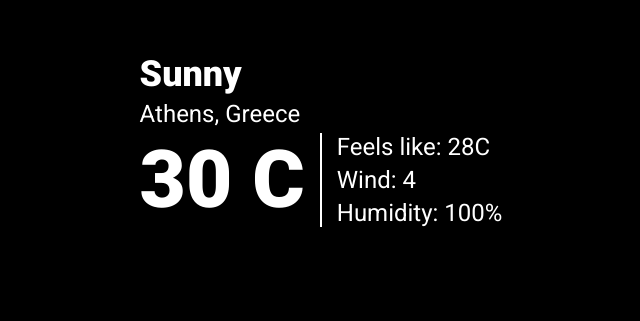
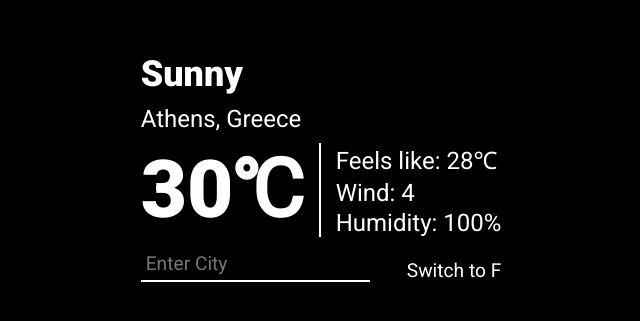
Before and after one commit to elk15/Weather_App, a website built with webpack: page dist/index.html in a window 1280 px wide. Shown: the part 147-468 px from the top of the page, without its empty margins (319-959 px from the left). Built offline with nearby package versions, Linux system fonts and the light colour scheme.

Commit message:
Add search bar and switch unit button

```diff
--- a/dist/index.html
+++ b/dist/index.html
@@ -13,12 +13,16 @@
             <h2 class="weather">Sunny</h2>
             <p class="location">Athens, Greece</p>
             <div class="details">
-                <h1 class="temp">30 C</h1>
+                <h1 class="temp">30<span>&#8451;</span> </h1>
                 <div class="more">
-                    <p>Feels like: <span class="feels-like">28C</span></p>
+                    <p>Feels like: <span class="feels-like">28<span>&#8451;</span> </span></p>
                     <p>Wind: <span class="wind">4</span></p>
                     <p>Humidity: <span class="humidity">100%</span></p>
                 </div>
+            </div>
+            <div class="controls">
+                <input type="search" class="search" placeholder="Enter City">
+                <p class="switch-unit">Switch to F</p>
             </div>
         </div>
     </div>
--- a/dist/style.css
+++ b/dist/style.css
@@ -20,7 +20,7 @@
     margin-top: 200px;
     display: flex;
     flex-direction: column;
-    gap: 5px;
+    gap: 10px;
     font-size: 1.5rem;
 }
 
@@ -41,8 +41,38 @@
     justify-content: space-between;
 }
 
+.card .controls {
+    display: flex;
+    justify-content: space-between;
+    gap: 5px;
+}
+
+.card .controls .switch-unit {
+    font-size: 1.2rem;
+    cursor: pointer;
+    align-self: end;
+}
+
+.card .controls .search:focus{
+    outline: none;
+}
+
+.card .controls .search {
+    border: none;
+    border-bottom: 2px solid #FFF;
+    background: none;
+    color: #FFF;
+    font-size: 1.2rem;
+    padding: 5px;
+}
+
 @media only screen and (max-width: 450px) {
    .card {
-    font-size: 1.2rem;
+    font-size: 1rem;
+    padding: 10px;
+   }
+
+   .card .controls .search {
+    width: 50%;
    }
   }
```
